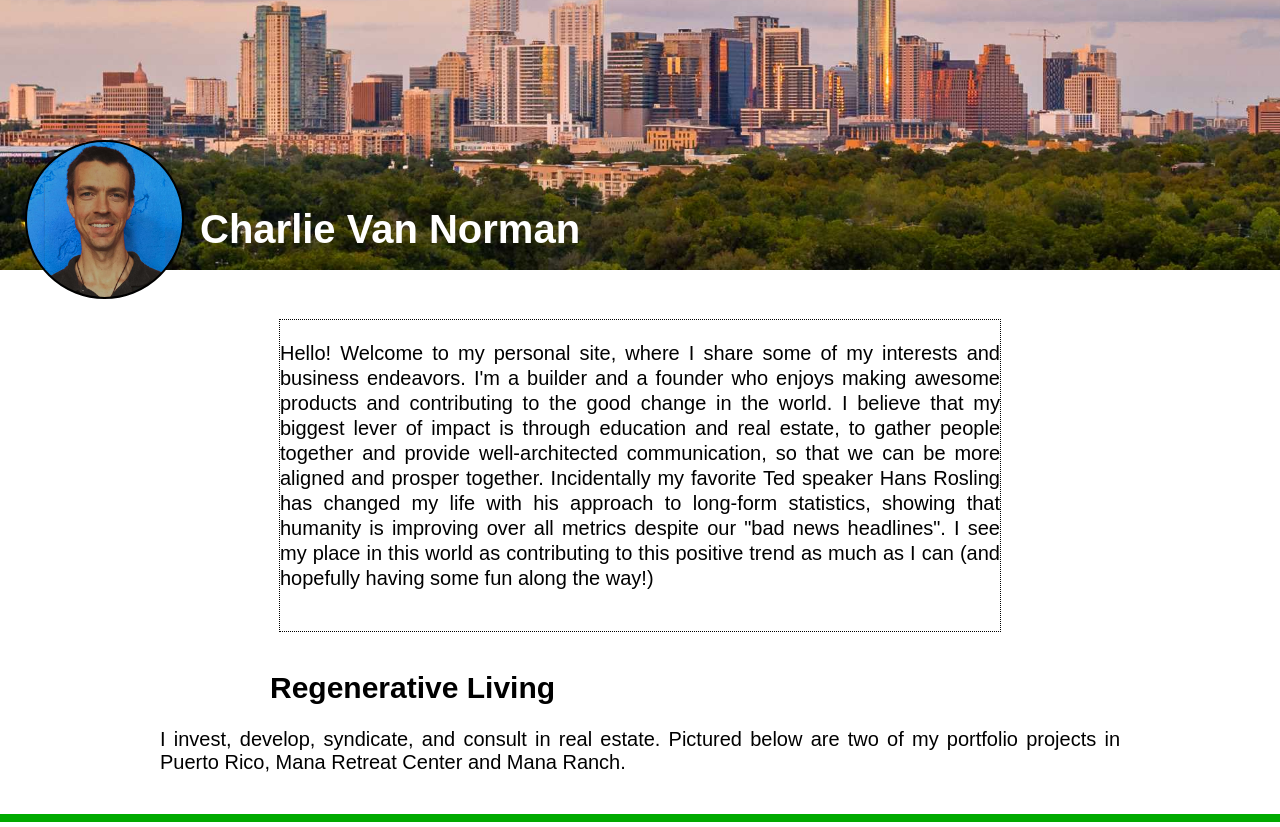
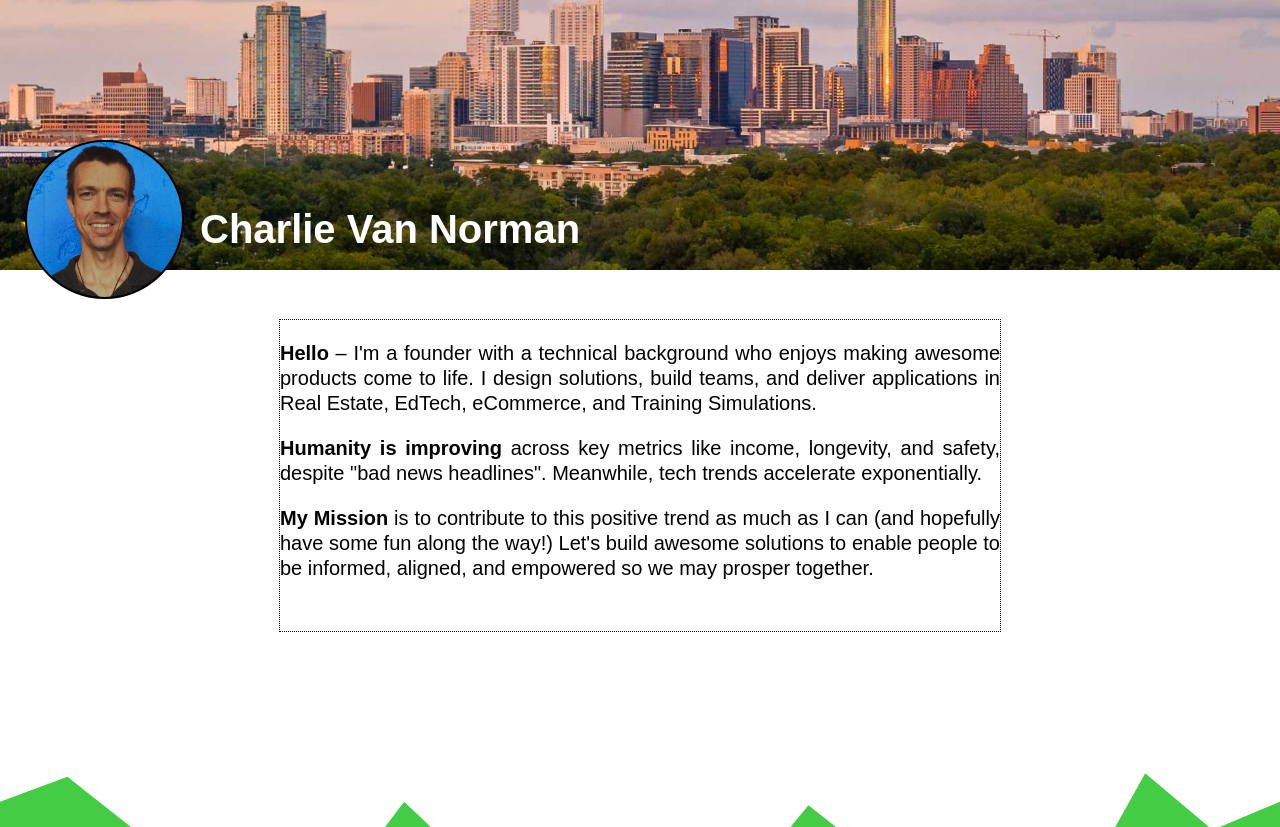
Before and after one commit to vannorman/vannorman, a Django app: page / in a window 1280 px wide. Shown: the top 827 px of the page. Run offline with Django 3.2, Linux system fonts and the light colour scheme; some libraries are stand-ins or nearby versions.

Commit message:
getwaves.io

```diff
--- a/static/css/home.css
+++ b/static/css/home.css
@@ -1,6 +1,12 @@
 @font-face {
   font-family: 'Nunito';
   src:  url('/static/fonts/nunito-light.ttf') format('truetype');
+    font-style:normal;
+}
+@font-face {
+  font-family: 'Nunito';
+  src:  url('/static/fonts/nunito-bold.ttf') format('truetype');
+    font-style:bold;
 
 }
 
@@ -46,14 +52,11 @@ body{
     text-justify:inter-word;
 
 }
-#content2{
-    position:relative;margin:25px auto 0 auto;
-	width:100%;
 
-}
-
-#content h2 {margin: 0 auto; width: 740px; margin-top:40px;}
-@media only screen and (max-width:823px){ #content h2 {width:90%;}; }
+#intro2 span { font-weight:bold; }
+#content {background-color:#4c4;}
+#content h2 {margin: 0 auto; width: 960px;}
+@media only screen and (max-width:1067px){ #content h2 {width:90%;}; }
 
 #content p {width:960px;margin:0 auto;text-align:justify;text-justify:inter-word;margin-bottom:40px;}
 @media only screen and (max-width: 1067px) { #content p { width:90%; }; }
--- a/vannorman/templates/home.html
+++ b/vannorman/templates/home.html
@@ -19,8 +19,13 @@
 
 </div>
 <div id="intro2">
-    <p> Hello! Welcome to my personal site, where I share some of my interests and business endeavors. I'm a builder and a founder who enjoys making awesome products and contributing to the good change in the world. I believe that my biggest lever of impact is through education and real estate, to gather people together and provide well-architected communication, so that we can be more aligned and prosper together. Incidentally my favorite Ted speaker Hans Rosling has changed my life with his approach to long-form statistics, showing that humanity is improving over all metrics despite our "bad news headlines". I see my place in this world as contributing to this positive trend as much as I can (and hopefully having some fun along the way!)</p>
+    <p>
+    <span> Hello </span> &#8211; I'm a founder with a technical background who enjoys making awesome products come to life. I design solutions, build teams, and deliver applications in Real Estate, EdTech, eCommerce, and Training Simulations. </p>
+    <p>
+    <span> Humanity is improving </span> across key metrics like income, longevity, and safety, despite "bad news headlines". Meanwhile, tech trends accelerate exponentially. </p>
+    <p> <span>My Mission</span> is to contribute to this positive trend as much as I can (and hopefully have some fun along the way!) Let's build awesome solutions to enable people to be informed, aligned, and empowered so we may prosper together.</p>
 </div>
+<svg xmlns="http://www.w3.org/2000/svg" viewBox="0 0 1440 320"><path fill="#44cc44" fill-opacity="1" d="M0,192L75.8,164L151.6,224L227.4,288L303.2,264L378.9,292L454.7,192L530.5,264L606.3,332L682.1,264L757.9,288L833.7,288L909.5,196L985.3,256L1061.1,320L1136.8,224L1212.6,296L1288.4,160L1364.2,224L1440,192L1440,320L1364.2,320L1288.4,320L1212.6,320L1136.8,320L1061.1,320L985.3,320L909.5,320L833.7,320L757.9,320L682.1,320L606.3,320L530.5,320L454.7,320L378.9,320L303.2,320L227.4,320L151.6,320L75.8,320L0,320Z"></path></svg>
 <div id="content">
     <h2> Regenerative Living</h2>
     <!--- <p> How we live and work is changing: a central building with amenities and coliving, surrounded by additional private dwellings. These new developments offer the opportunity for equitable ownership and regenerative practices, as well as an affordable, remote paradise enabled by Starlink.</p> -->
```
Also changed, not shown: static/fonts/Nunito-Bold.ttf (added).
